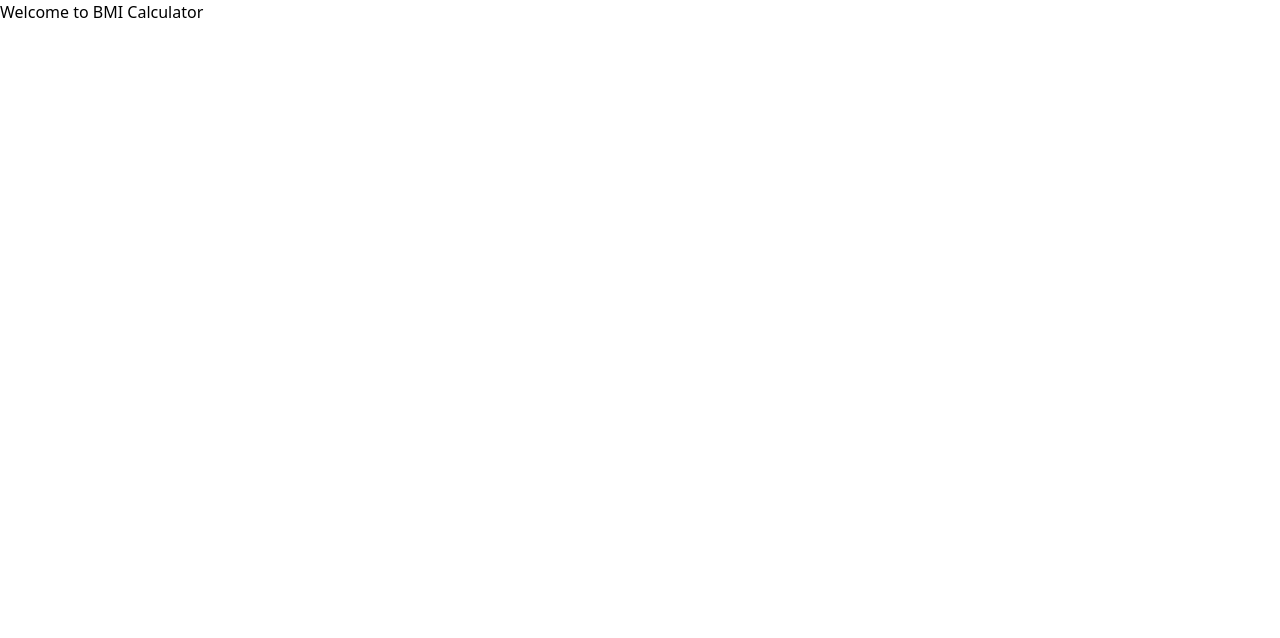
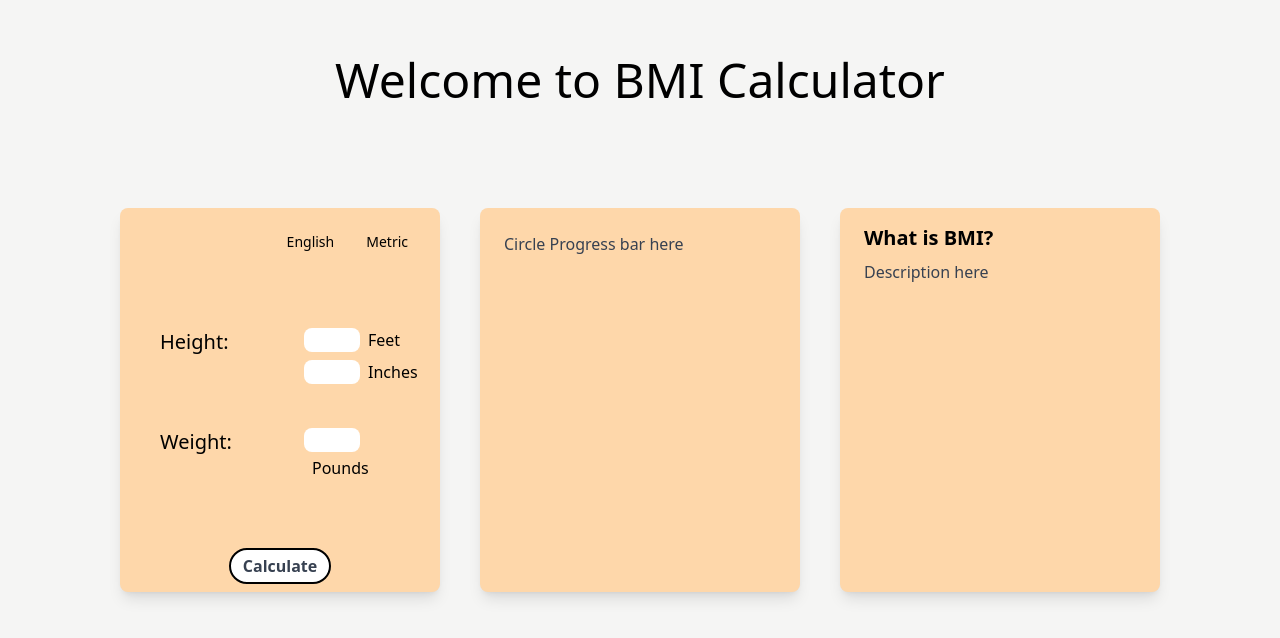
Before and after one commit to Daniel7842900/react-bmi-calculator-js, a React (Vite) app: page / in a window 1280 px wide. Shown: the top 638 px of the page. Built offline with nearby package versions, Linux system fonts and the light colour scheme.

Commit message:
adjust form layout and add validation for english measure inputs

```diff
--- a/src/App.jsx
+++ b/src/App.jsx
@@ -1,18 +1,151 @@
+import { useState } from "react";
+
 function App() {
+  const [englishMeasure, setEnglishMeasure] = useState({
+    feet: "",
+    inches: "",
+    pounds: "",
+  });
+
+  // handle input fields change
+  const handleChange = (e) => {
+    const targetId = e.target.id;
+    const targetValue = e.target.value;
+    const numberLimit = {
+      feet: 1,
+      inches: 2,
+      pounds: 3,
+    };
+
+    const regex = new RegExp(`^[0-9]{0,${numberLimit[targetId]}}$`);
+
+    if (targetValue === "" || regex.test(targetValue)) {
+      setEnglishMeasure((prev) => ({
+        ...prev,
+        [targetId]: targetValue,
+      }));
+    }
+  };
+
+  // Prevent typing dot
+  const handleKeyDown = (e) => {
+    if (e.key === ".") {
+      e.preventDefault(); // Prevent typing a dot
+    }
+  };
+
   return (
-    <>
-      <div className="">
-        <h1>Welcome to BMI Calculator</h1>
+    <div className="min-h-screen h-screen m-0 bg-stone-100">
+      <div className="flex h-1/5 justify-center items-center mx-auto">
+        <h1 className="text-5xl">Welcome to BMI Calculator</h1>
       </div>
-      <div className="">
+      <div className="flex h-3/5 justify-center items-center mx-auto">
         {/* user input container here */}
-        <div className=""></div>
+        <div className="flex flex-col max-w-sm rounded-lg overflow-hidden shadow-lg bg-orange-200 w-80 h-96">
+          {/* toggle container */}
+          <div className="px-4 py-4 flex justify-end">
+            <label
+              htmlFor="unit-toggle"
+              className="inline-flex items-center rounded-md cursor-pointer dark:text-gray-800"
+            >
+              <input id="unit-toggle" type="checkbox" className="hidden peer" />
+              <span className="px-4 py-2 text-sm rounded-l-md dark:bg-cyan-200 peer-checked:dark:bg-gray-300">
+                English
+              </span>
+              <span className="px-4 py-2 text-sm rounded-r-md dark:bg-gray-300 peer-checked:dark:bg-cyan-200">
+                Metric
+              </span>
+            </label>
+          </div>
+          {/* main user input section */}
+          <div className="px-4 py-4 grow flex flex-col justify-evenly">
+            {/* height section */}
+            <div className="flex justify-between mb-2">
+              <div className="w-1/2 ml-6 text-xl">
+                <span>Height: </span>
+              </div>
+              <div className="w-1/2 flex flex-col ml-6">
+                <div>
+                  <input
+                    type="number"
+                    id="feet"
+                    className="mb-1 w-14 rounded-lg"
+                    onChange={handleChange}
+                    onKeyDown={handleKeyDown}
+                    value={englishMeasure.feet}
+                  />
+                  <label className="ml-2">Feet</label>
+                </div>
+                <div>
+                  <input
+                    type="number"
+                    id="inches"
+                    className="mt-1 w-14 rounded-lg"
+                    onChange={handleChange}
+                    onKeyDown={handleKeyDown}
+                    value={englishMeasure.inches}
+                  />
+                  <label htmlFor="" className="ml-2">
+                    Inches
+                  </label>
+                </div>
+              </div>
+            </div>
+            {/* weight section */}
+            <div className="flex justify-between">
+              <div className="w-1/2 ml-6 text-xl">
+                <span>Weight: </span>
+              </div>
+              <div className="w-1/2 flex flex-col ml-6">
+                <div>
+                  <input
+                    type="number"
+                    id="pounds"
+                    className="mb-1 w-14 rounded-lg"
+                    onChange={handleChange}
+                    onKeyDown={handleKeyDown}
+                    value={englishMeasure.pounds}
+                  />
+                  <label className="ml-2">Pounds</label>
+                </div>
+              </div>
+            </div>
+          </div>
+          <div className="px-4 pt-4 pb-2 flex justify-center items-center mx-auto">
+            <button
+              className="inline-block bg-white rounded-full px-3 py-1 text-md font-semibold text-gray-700 border-black border-2
+              hover:bg-gray-100"
+            >
+              Calculate
+            </button>
+          </div>
+        </div>
         {/* bmi number and circle progress bar here */}
-        <div className=""></div>
+        <div className="max-w-sm rounded-lg overflow-hidden shadow-lg bg-orange-200 mx-10 w-80 h-96">
+          {/* <img
+            className="w-full"
+            src="/img/card-top.jpg"
+            alt="Sunset in the mountains"
+          /> */}
+          <div className="px-6 py-4">
+            <div className="font-bold text-xl mb-2"></div>
+            <p className="text-gray-700 text-base">Circle Progress bar here</p>
+          </div>
+        </div>
         {/* explanation container here */}
-        <div className=""></div>
+        <div className="max-w-sm rounded-lg overflow-hidden shadow-lg bg-orange-200 w-80 h-96">
+          {/* <img
+            className="w-full"
+            src="/img/card-top.jpg"
+            alt="Sunset in the mountains"
+          /> */}
+          <div className="px-6 py-4">
+            <div className="font-bold text-xl mb-2">What is BMI?</div>
+            <p className="text-gray-700 text-base">Description here</p>
+          </div>
+        </div>
       </div>
-    </>
+    </div>
   );
 }
 
--- a/src/index.css
+++ b/src/index.css
@@ -1,3 +1,10 @@
+@layer utilities {
+    input[type="number"]::-webkit-inner-spin-button,
+    input[type="number"]::-webkit-outer-spin-button {
+      @apply appearance-none;
+    }
+}
+
 @tailwind base;
 @tailwind components;
 @tailwind utilities;
```
